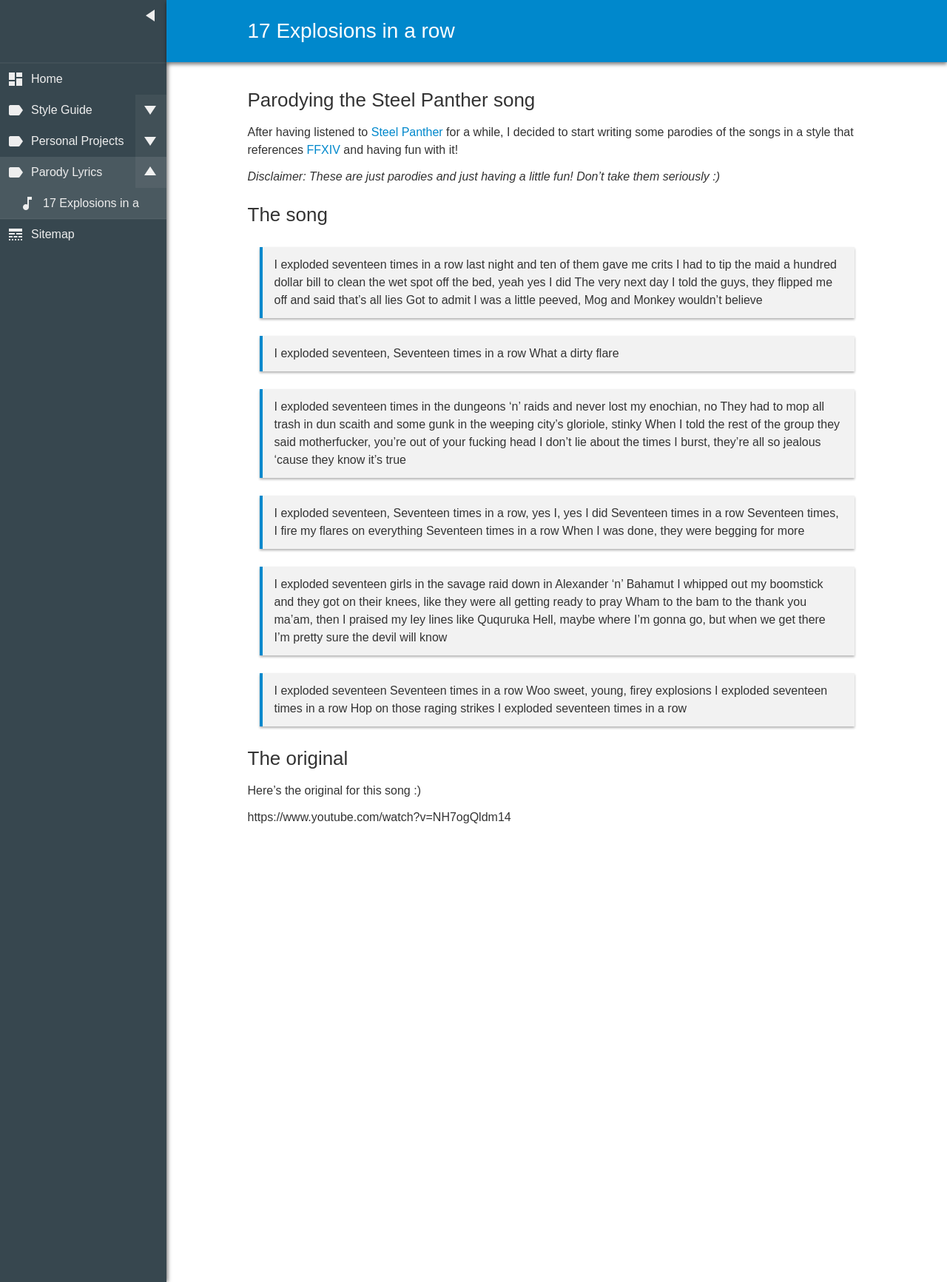
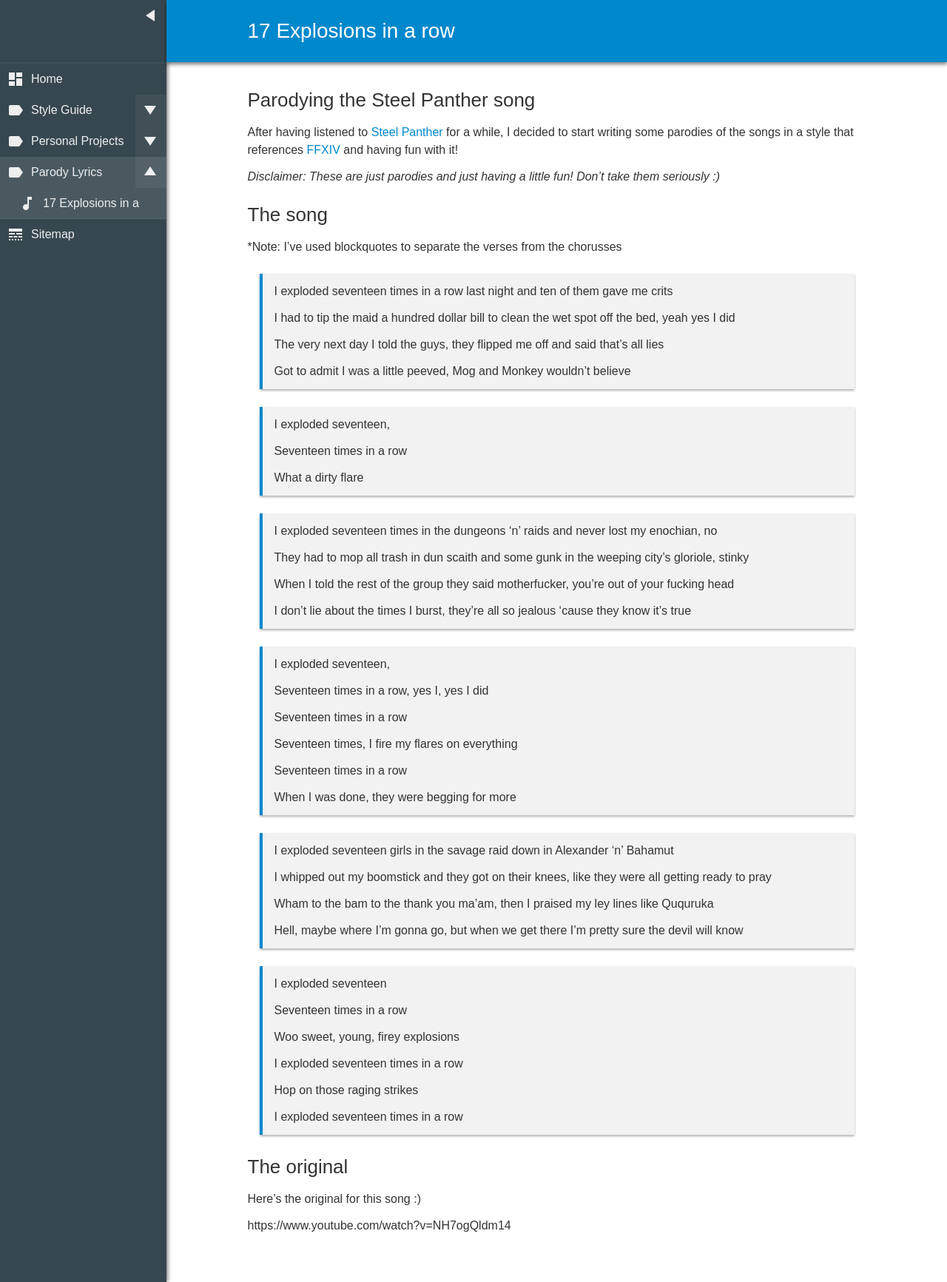
Before and after one commit to zeraphie/zeraphie.github.io, a Jekyll site: the page built from _posts/2017-03-22-17-explosions-in-a-row.md, in a window 1280 px wide. Shown: the whole page at 74% size. Built offline with Jekyll 4.4.1, drawn with Linux system fonts in a browser that asks for light colours.

Commit message:
Update 2017-03-22-17-explosions-in-a-row.md

```diff
--- a/_posts/2017-03-22-17-explosions-in-a-row.md
+++ b/_posts/2017-03-22-17-explosions-in-a-row.md
@@ -13,37 +13,60 @@ After having listened to [Steel Panther](https://en.wikipedia.org/wiki/Steel_Pan
 
 ## The song
 
+*Note: I've used blockquotes to separate the verses from the chorusses
+
 > I exploded seventeen times in a row last night and ten of them gave me crits
+>
 > I had to tip the maid a hundred dollar bill to clean the wet spot off the bed, yeah yes I did
+>
 > The very next day I told the guys, they flipped me off and said that's all lies
+>
 > Got to admit I was a little peeved, Mog and Monkey wouldn't believe
 
 > I exploded seventeen,
+>
 > Seventeen times in a row
+>
 > What a dirty flare
 
 > I exploded seventeen times in the dungeons 'n' raids and never lost my enochian, no
+>
 > They had to mop all trash in dun scaith and some gunk in the weeping city's gloriole, stinky
+>
 > When I told the rest of the group they said motherfucker, you're out of your fucking head
+>
 > I don't lie about the times I burst, they're all so jealous 'cause they know it's true
 
 > I exploded seventeen,
+>
 > Seventeen times in a row, yes I, yes I did
+>
 > Seventeen times in a row
+>
 > Seventeen times, I fire my flares on everything
+>
 > Seventeen times in a row
+>
 > When I was done, they were begging for more
 
 > I exploded seventeen girls in the savage raid down in Alexander 'n' Bahamut
+>
 > I whipped out my boomstick and they got on their knees, like they were all getting ready to pray
+>
 > Wham to the bam to the thank you ma'am, then I praised my ley lines like Ququruka
+>
 > Hell, maybe where I'm gonna go, but when we get there I'm pretty sure the devil will know
 
 > I exploded seventeen
+>
 > Seventeen times in a row
+>
 > Woo sweet, young, firey explosions
+>
 > I exploded seventeen times in a row
+>
 > Hop on those raging strikes
+>
 > I exploded seventeen times in a row
 
 ## The original
```
